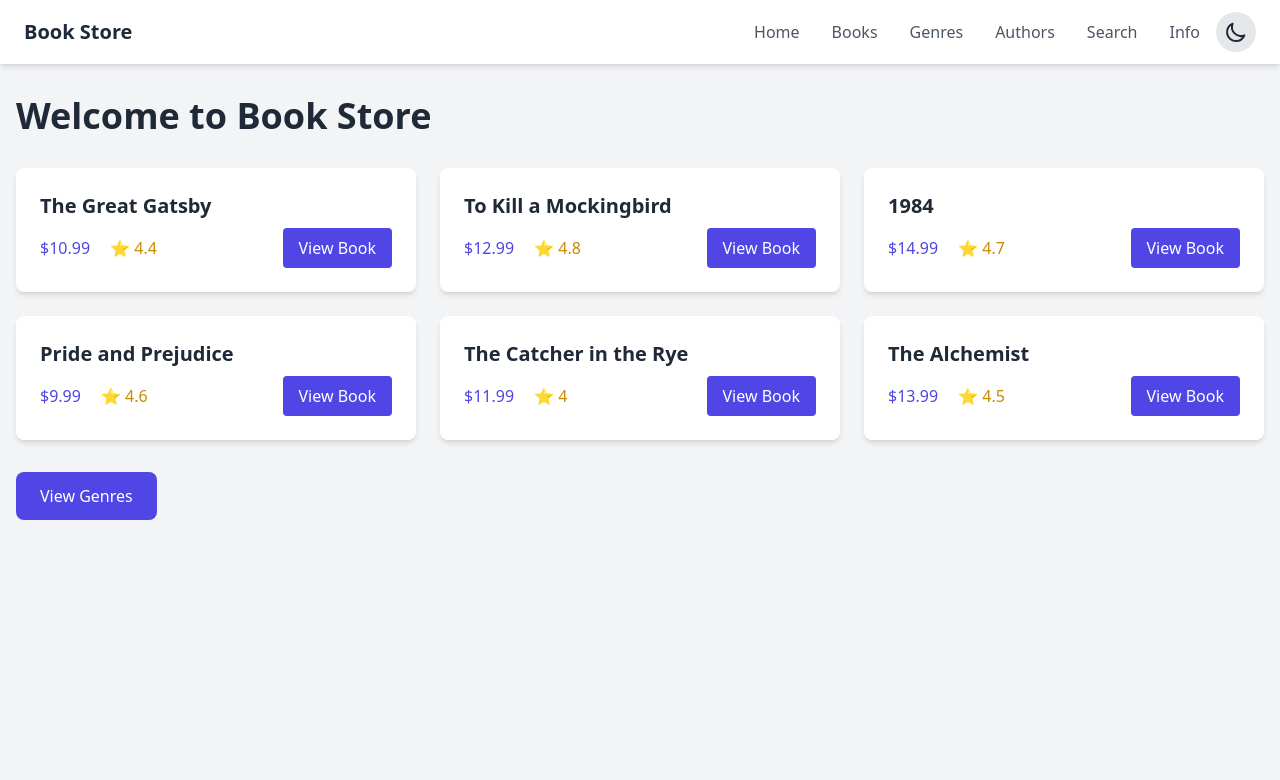
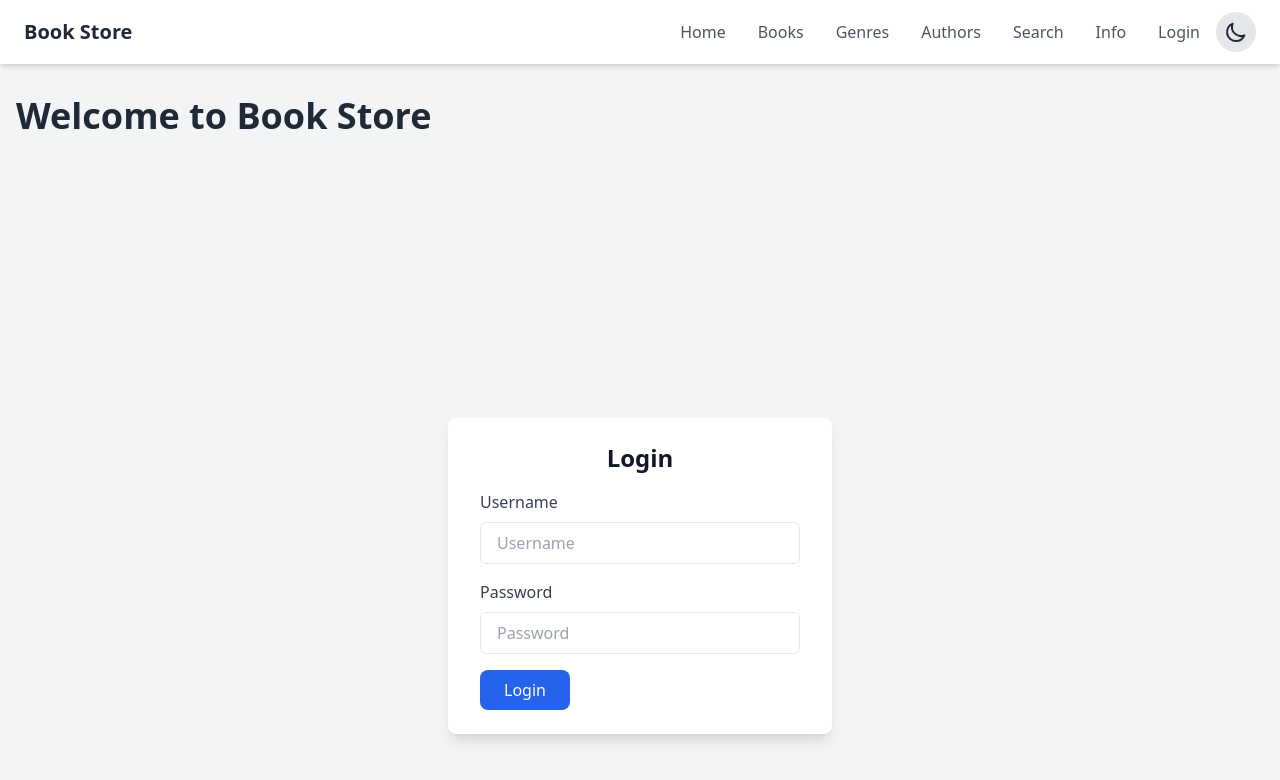
Before and after one commit to NotAbdullah87/BookStore-NextJS, a Next.js app: page / in a window 1280 px wide. Shown: the top 780 px of the page. Built offline with nearby package versions, Linux system fonts and the light colour scheme.

Commit message:
Updated Login and Logout

```diff
--- a/components/Navbar.js
+++ b/components/Navbar.js
@@ -1,8 +1,16 @@
 // components/Navbar.js
 import Link from 'next/link'
 import DarkModeToggle from './DarkModeToggle'
+import { useAuth } from '@/pages/context/AuthContext'
 
 export default function Navbar({ darkMode, toggleDarkMode }) {
+
+  const {token} = useAuth();
+ const {logout} = useAuth();
+  const handleLogout = () => {
+    logout();
+  }
+
   return (
     <nav className="bg-white dark:bg-gray-800 shadow-md">
       <div className="container mx-auto px-6 py-3 flex justify-between items-center">
@@ -16,6 +24,8 @@ export default function Navbar({ darkMode, toggleDarkMode }) {
           <Link legacyBehavior href="/authors"><a className="mx-4 text-gray-600 dark:text-gray-300 hover:text-gray-800 dark:hover:text-white">Authors</a></Link>
           <Link legacyBehavior href="/search"><a className="mx-4 text-gray-600 dark:text-gray-300 hover:text-gray-800 dark:hover:text-white">Search</a></Link>
           <Link legacyBehavior href="/info"><a className="mx-4 text-gray-600 dark:text-gray-300 hover:text-gray-800 dark:hover:text-white">Info</a></Link>
+          { token && <button onClick={handleLogout}> <a className="mx-4 text-gray-600 dark:text-gray-300 hover:text-gray-800 dark:hover:text-white">Logout</a></button>}
+         {!token && <Link legacyBehavior href="/"><a className="mx-4 text-gray-600 dark:text-gray-300 hover:text-gray-800 dark:hover:text-white">Login</a></Link> }
 
           <DarkModeToggle darkMode={darkMode} toggleDarkMode={toggleDarkMode} />
         </div>
--- /dev/null
+++ b/pages/_app.js
@@ -0,0 +1,15 @@
+// pages/_app.js
+
+
+import '../styles/globals.css';
+import { AuthProvider } from './context/AuthContext';
+
+function MyApp({ Component, pageProps }) {
+  return (
+    <AuthProvider>
+      <Component {...pageProps} />
+    </AuthProvider>
+  );
+}
+
+export default MyApp;
--- a/pages/api/auth/login.js
+++ b/pages/api/auth/login.js
@@ -30,7 +30,11 @@ export default async function handler(req, res) {
     }
 
     const user = rows[0];
-    const isPasswordValid = bcrypt.compareSync(password, user.password);
+    // const isPasswordValid = bcrypt.compareSync(password, user.password);
+    let isPasswordValid = false;
+    if(password === user.password){
+      isPasswordValid = true ;
+    }
 
     if (!isPasswordValid) {
       return res.status(401).json({ message: 'Invalid email or password' });
@@ -38,7 +42,7 @@ export default async function handler(req, res) {
 
     const token = jwt.sign({ id: user.id, email: user.email }, process.env.JWT_SECRET, { expiresIn: '1h' });
 
-    res.status(200).json({ token });
+    res.status(200).json({ token,name : user.name });
   } catch (error) {
     console.error(error);
     res.status(500).json({ message: 'Internal server error' });
--- a/pages/components/LoginForm.js
+++ b/pages/components/LoginForm.js
@@ -22,24 +22,52 @@ const LoginForm = () => {
     const data = await response.json();
 
     if (response.ok) {
-      login(data.token);
+      login(data.token,data.name);
     } else {
       alert(data.message);
     }
   };
 
   return (
-    <form onSubmit={handleSubmit}>
-      <div>
-        <label>Email:</label>
-        <input type="email" value={email} onChange={(e) => setEmail(e.target.value)} required />
+    <div className="flex items-center justify-center min-h-screen bg-gray-100">
+      <div className="px-8 py-6 mt-4 text-left bg-white shadow-lg rounded-lg w-96">
+        <h3 className="text-2xl font-bold text-center">Login</h3>
+        <form onSubmit={handleSubmit}>
+          <div className="mt-4">
+            <div>
+              <label className="block text-gray-700">Username</label>
+              <input
+                type="text"
+                placeholder="Username"
+                value={email}
+                onChange={(e) => setEmail(e.target.value)}
+                className="w-full px-4 py-2 mt-2 border rounded-md focus:outline-none focus:ring-1 focus:ring-blue-600"
+                required
+              />
+            </div>
+            <div className="mt-4">
+              <label className="block text-gray-700">Password</label>
+              <input
+                type="password"
+                placeholder="Password"
+                value={password}
+                onChange={(e) => setPassword(e.target.value)}
+                className="w-full px-4 py-2 mt-2 border rounded-md focus:outline-none focus:ring-1 focus:ring-blue-600"
+                required
+              />
+            </div>
+            <div className="flex items-baseline justify-between">
+              <button
+                type="submit"
+                className="px-6 py-2 mt-4 text-white bg-blue-600 rounded-lg hover:bg-blue-900"
+              >
+                Login
+              </button>
+            </div>
+          </div>
+        </form>
       </div>
-      <div>
-        <label>Password:</label>
-        <input type="password" value={password} onChange={(e) => setPassword(e.target.value)} required />
-      </div>
-      <button type="submit">Login</button>
-    </form>
+    </div>
   );
 };
 
--- a/pages/context/AuthContext.js
+++ b/pages/context/AuthContext.js
@@ -1,27 +1,41 @@
 // context/AuthContext.js
 
-import { createContext, useState, useContext } from 'react';
+import { createContext, useState, useContext, useEffect } from 'react';
 
 const AuthContext = createContext();
 
 export const AuthProvider = ({ children }) => {
   const [token, setToken] = useState(null);
+  const [name,setName] = useState(null);
 
-  const login = (token) => {
+  useEffect(() => {
+    const storedToken = localStorage.getItem('token');
+    if (storedToken) {
+      setToken(storedToken);
+    }
+  }, []);
+
+  const login = (token,name) => {
     setToken(token);
     localStorage.setItem('token', token); // Store token in localStorage
+    localStorage.setItem('name',name);
+    setName(name);
   };
 
   const logout = () => {
     setToken(null);
     localStorage.removeItem('token'); // Remove token from localStorage
+    localStorage.removeItem('name');
+    setName(null);
   };
 
   return (
-    <AuthContext.Provider value={{ token, login, logout }}>
+    <AuthContext.Provider value={{ token, login, logout,name }}>
       {children}
     </AuthContext.Provider>
   );
 };
 
-export const useAuth = () => useContext(AuthContext);
+export const useAuth = () => {
+  return useContext(AuthContext);
+};
--- a/pages/index.js
+++ b/pages/index.js
@@ -1,18 +1,23 @@
 // pages/index.js
-import { useState } from 'react'
+import { use, useEffect, useState } from 'react'
 import { useRouter } from 'next/router'
 import Layout from '../components/Layout'
 import BookCard from '../components/BookCard'
 import data from '../Data.json'
 import "../styles/globals.css"
+import { useAuth } from './context/AuthContext'
+import LoginForm from './components/LoginForm'
 
 export default function Home({ books }) {
   const router = useRouter()
   const [featuredBooks] = useState(books)
+  const {token} = useAuth();
+  const {name} = useAuth();
 
   return (
     <Layout>
-      <h1 className="text-4xl font-bold text-gray-800 dark:text-white mb-8">Welcome to Book Store</h1>
+      <h1 className="text-4xl font-bold text-gray-800 dark:text-white mb-8">Welcome to Book Store <span className='italic text-gray-500 font-medium'>{name}</span></h1>
+      {token && <>
       <div className="grid grid-cols-1 md:grid-cols-3 gap-6 mb-8">
         {featuredBooks.map(book => (
           <BookCard key={book.id} book={book} />
@@ -24,6 +29,10 @@ export default function Home({ books }) {
       >
         View Genres
       </button>
+      </>
+      }
+
+      {!token && <LoginForm />}
     </Layout>
   )
 }
```
